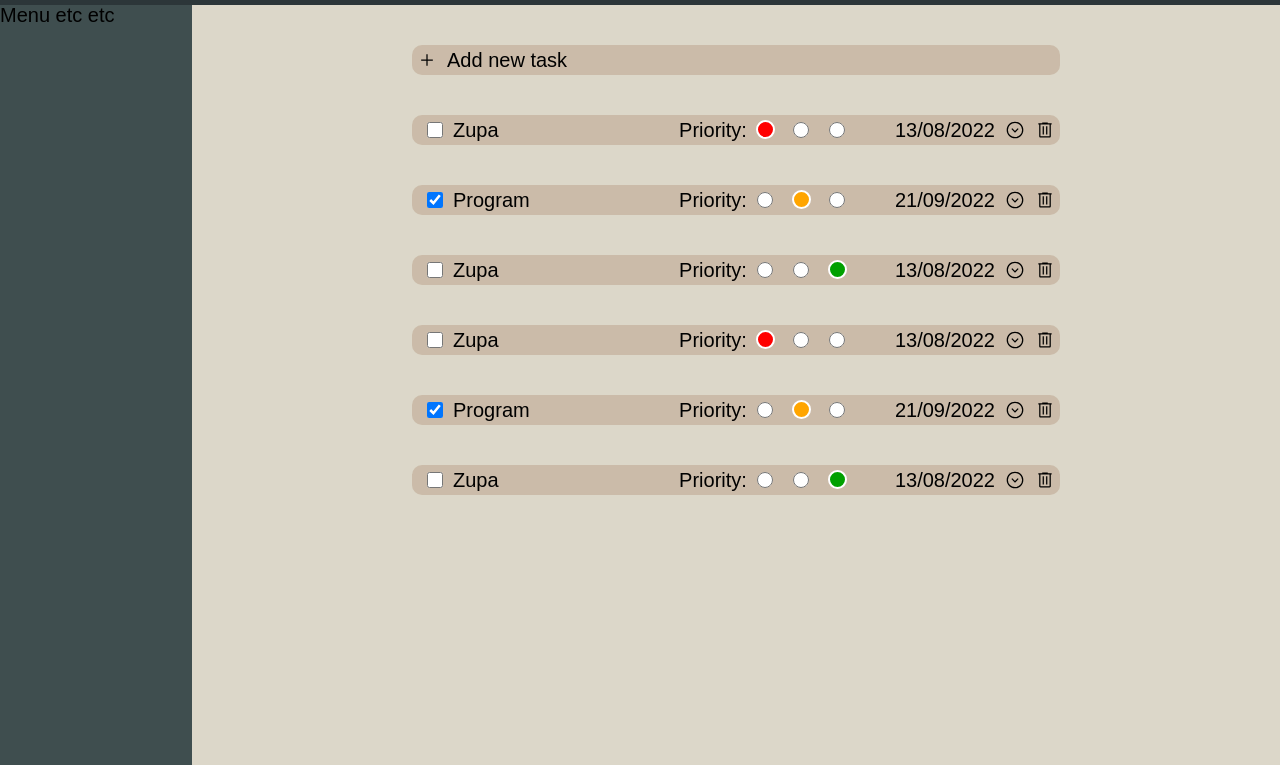
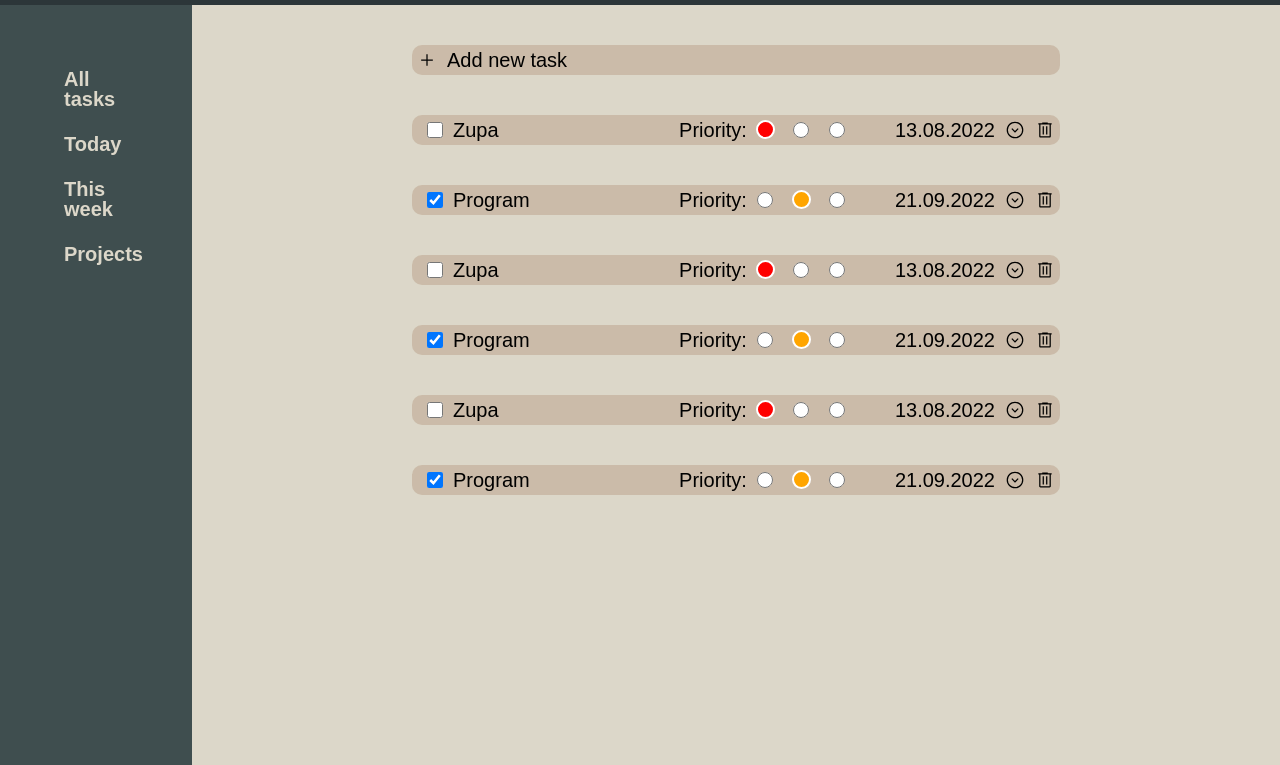
Before and after one commit to artur893/todo, a website built with webpack: page dist/index.html in a window 1280 px wide. Shown: the part 35-800 px from the top of the page. Built offline with nearby package versions, Linux system fonts and the light colour scheme.

Commit message:
New format of dates

```diff
--- a/src/index.js
+++ b/src/index.js
@@ -4,12 +4,13 @@ import { addToList, todos } from './todos.js';
 
 
 
-addToList("Zupa", "Zamrozić", "13/08/2022", "high", "notatka", "ważny projekt", false)
-addToList("Program", "Napisać", "21/09/2022", "med", "notatka", "dev project", true)
-addToList("Zupa", "Zamrozić", "13/08/2022", "low", "notatka", "ważny projekt", false)
-addToList("Zupa", "Zamrozić", "13/08/2022", "high", "notatka", "ważny projekt", false)
-addToList("Program", "Napisać", "21/09/2022", "med", "notatka", "dev project", true)
-addToList("Zupa", "Zamrozić", "13/08/2022", "low", "notatka", "ważny projekt", false)
+addToList("Zupa", "Zamrozić", new Date("2022-08-13"), "high", "notatka", "ważny projekt", false)
+addToList("Program", "Napisać", new Date("2022-09-21"), "med", "notatka", "dev project", true)
+addToList("Zupa", "Zamrozić", new Date("2022-08-13"), "high", "notatka", "ważny projekt", false)
+addToList("Program", "Napisać", new Date("2022-09-21"), "med", "notatka", "dev project", true)
+addToList("Zupa", "Zamrozić", new Date("2022-08-13"), "high", "notatka", "ważny projekt", false)
+addToList("Program", "Napisać", new Date("2022-09-21"), "med", "notatka", "dev project", true)
+
 
 
 function runApp() {
--- a/src/interface.js
+++ b/src/interface.js
@@ -1,7 +1,9 @@
 import { addToList, pushOutTask, todos } from "./todos.js"
 import { format } from 'date-fns'
+import { daysToWeeks } from "date-fns/esm"
 
 const result = format(new Date(2022, 3, 13), 'dd/MM/yyyy')
+console.log(result)
 
 
 const main = document.querySelector(".main")
@@ -129,14 +131,26 @@ function setIndex() {
 function addData() {
     addDataPriority()
     addDataCompleted()
+    addDataDate()
+    addDataText()
+}
+
+function addDataText() {
     const dom = findDomElements()
-    console.log(dom)
     for (let i = 0; i < todos.length; i++) {
         dom.titleDiv[i].textContent = todos[i].title
-        dom.dateDiv[i].textContent = todos[i].dueDate
         dom.descriptionDiv[i].textContent = todos[i].description
         dom.notesDiv[i].textContent = todos[i].notes
         dom.projectDiv[i].textContent = todos[i].project
+    }
+}
+
+function addDataDate() {
+    const dom = findDomElements()
+    for (let i = 0; i < todos.length; i++) {
+        const date = todos[i].dueDate
+        const formatDate = format(date, 'dd.MM.yyyy')
+        dom.dateDiv[i].textContent = formatDate
     }
 }
 
@@ -254,7 +268,7 @@ function addTask() {
     const wholeDom = findDomElements()
     dom.doneBtn.addEventListener("click", function () {
         const values = getInputValues()
-        addToList(values.title, values.describtion, values.date, checkPriority(), values.notes, values.project, values.completed)
+        addToList(values.title, values.describtion, new Date(values.date), checkPriority(), values.notes, values.project, values.completed)
         deleteTaskDivs()
         render()
         wholeDom.newCard.classList.remove("open")
--- /dev/null
+++ b/src/menu.js
@@ -0,0 +1 @@
+import todos from './todos.js'
```
Also changed, not shown: dist/index.html, dist/main.js, dist/styles.css.
